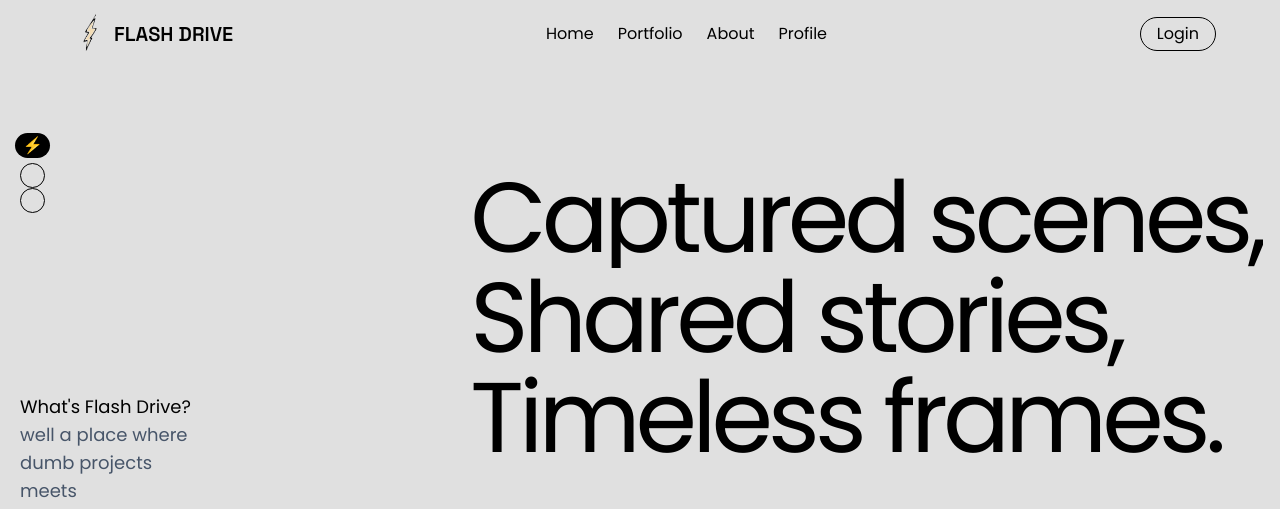
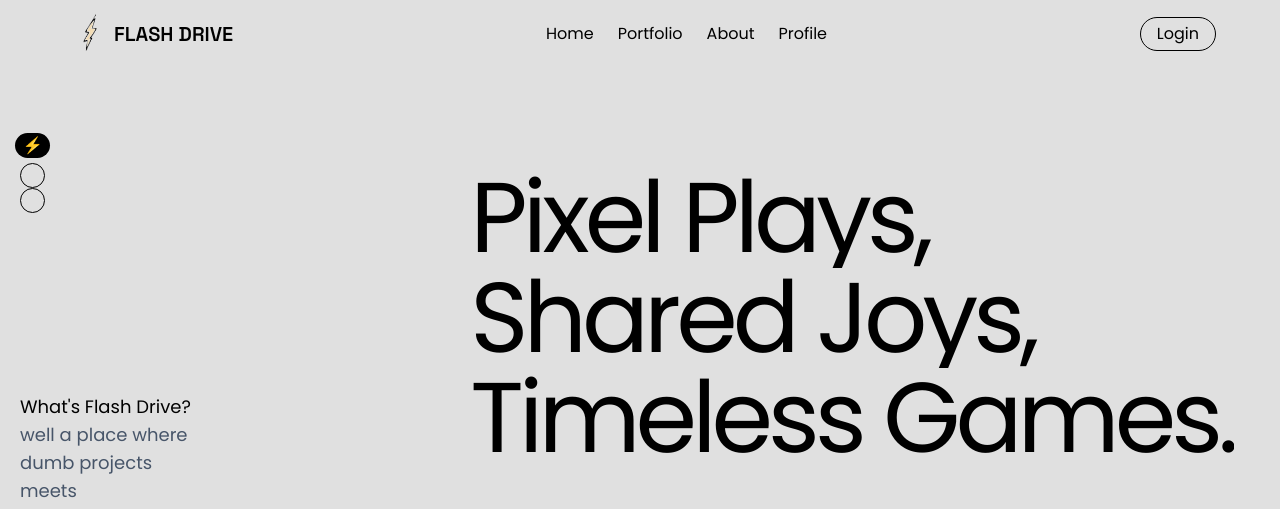
Before and after one commit to Chackoz/Flashdrive, a Next.js app: page / in a window 1280 px wide. Shown: the top 509 px of the page. Built offline with nearby package versions, Linux system fonts and the light colour scheme; no server answers; a web font is replaced by a local one.

Commit message:
update : Heading

```diff
--- a/app/page.tsx
+++ b/app/page.tsx
@@ -207,17 +207,17 @@ export default function Home() {
               <div className="tracking-tighter leading-none md:text-[6.2rem] text-[2.8rem] ">
                 <div className="md:h-[100px] overflow-hidden">
                   <FadeText className=" flex text-black  font-poppins ">
-                    Captured scenes,
+                    Pixel Plays,
                   </FadeText>
                 </div>
                 <div className="md:h-[100px] overflow-hidden">
                   <FadeText className="  text-black   ">
-                    Shared stories,
-                  </FadeText>
+                    Shared Joys,
+                    </FadeText>
                 </div>
                 <div className="md:h-[100px] overflow-hidden">
                   <FadeText className=" text-black   ">
-                    Timeless frames.
+                    Timeless Games.
                   </FadeText>
                 </div>
               </div>
@@ -404,7 +404,10 @@ export default function Home() {
         </section>
       </div>
 
-      <section id="about" className="flex flex-col items-center min-h-screen z-10 w-full  bg-[#e0e0e0] ">
+      <section
+        id="about"
+        className="flex flex-col items-center min-h-screen z-10 w-full  bg-[#e0e0e0] "
+      >
         <div className="flex flex-col md:w-[85%] w-[95%] mx-auto h-fit  text-[5rem] font-poppins2 leading-none tracking-tight   justify-center">
           <div className="flex flex-col md:w-[50%] md:text-[4.5rem] text-[3rem] justify-start items-start">
             Meet the Team
--- a/package.json
+++ b/package.json
@@ -25,6 +25,7 @@
     "react-lazy-load": "^4.0.1",
     "react-masonry-css": "^1.0.16",
     "react-toastify": "^9.1.3",
+    "sass": "^1.69.7",
     "uuid": "^9.0.1"
   },
   "devDependencies": {
```
Also changed, not shown: 1 other file (tests, documents, lock files or other folders).
